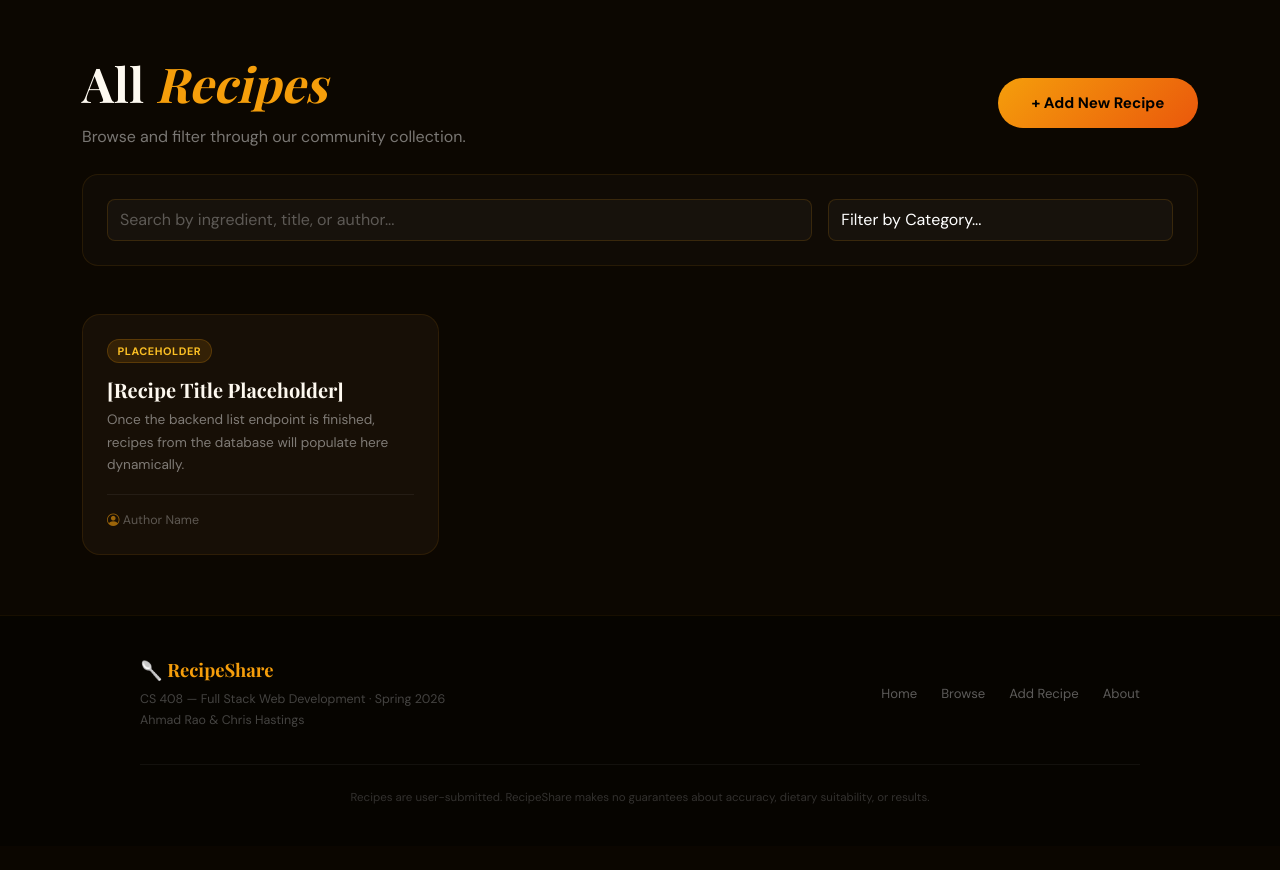
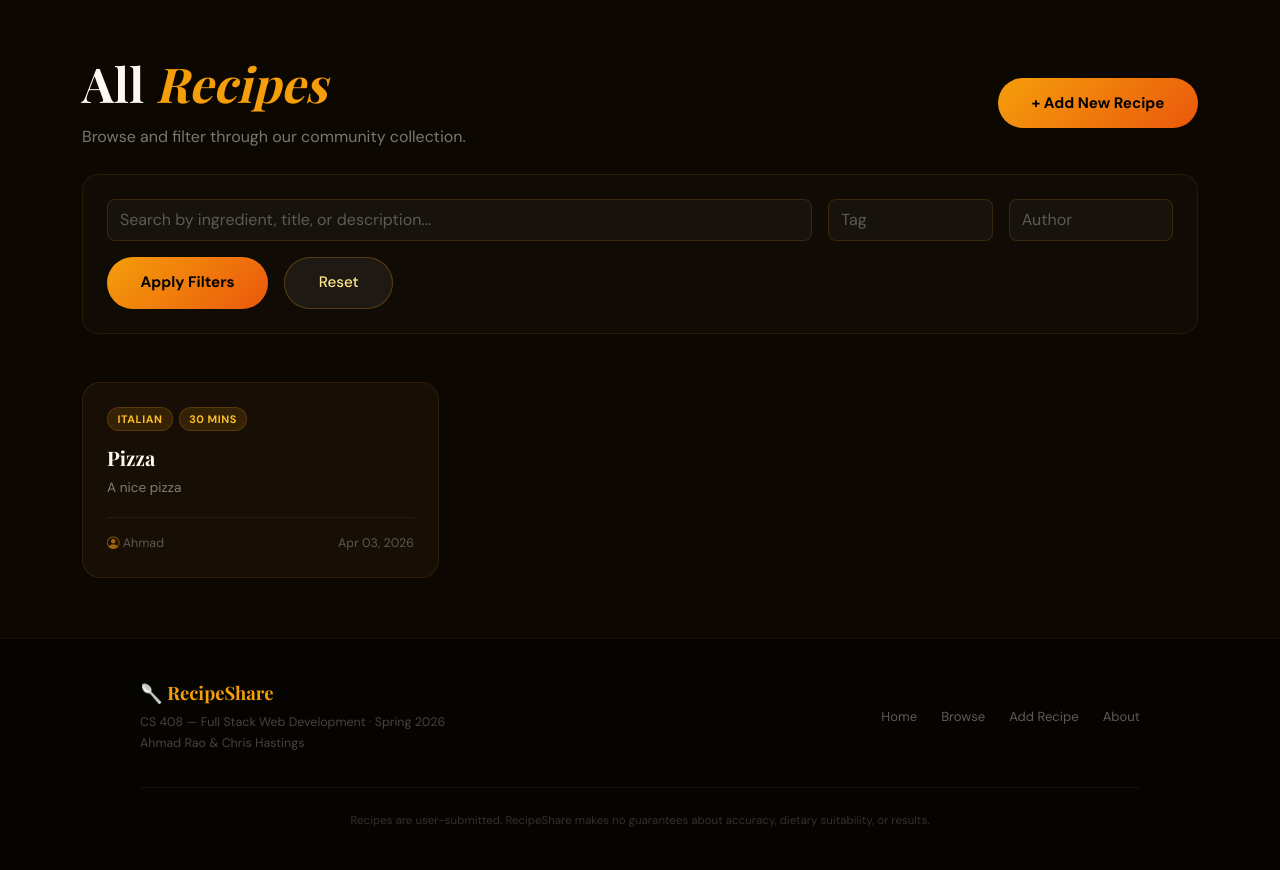
Before and after one commit to arjrao91219/CS408-Project, a FastAPI app: page /browse in a window 1280 px wide. Shown: the part 73-943 px from the top of the page. Before the commit the page ends 877 px from the top, so only its background shows below. Run offline with FastAPI, Linux system fonts and the light colour scheme; some web fonts are replaced.

Commit message:
Chedkpoint 3

```diff
--- a/app/routers/pages.py
+++ b/app/routers/pages.py
@@ -1,6 +1,11 @@
-from fastapi import APIRouter, Request
-from fastapi.responses import HTMLResponse
+from fastapi import APIRouter, Depends, Form, Request, status
+from fastapi.responses import HTMLResponse, RedirectResponse
 from fastapi.templating import Jinja2Templates
+from sqlalchemy import or_
+from sqlalchemy.orm import Session
+
+from app.database import get_db
+from app.models import Recipe
 
 router = APIRouter()
 templates = Jinja2Templates(directory="app/templates")
@@ -10,12 +15,67 @@ async def home(request: Request):
     return templates.TemplateResponse(request=request, name="index.html")
 
 @router.get("/browse", response_class=HTMLResponse)
-async def browse(request: Request):
-    return templates.TemplateResponse(request=request, name="browse.html")
+async def browse(
+    request: Request,
+    search: str = "",
+    author: str = "",
+    tag: str = "",
+    db: Session = Depends(get_db),
+):
+    query = db.query(Recipe)
+
+    if search:
+        keyword = f"%{search.strip()}%"
+        query = query.filter(
+            or_(
+                Recipe.title.ilike(keyword),
+                Recipe.description.ilike(keyword),
+                Recipe.ingredients.ilike(keyword),
+            )
+        )
+
+    if author:
+        query = query.filter(Recipe.author.ilike(f"%{author.strip()}%"))
+
+    if tag:
+        query = query.filter(Recipe.tags.ilike(f"%{tag.strip()}%"))
+
+    recipes = query.order_by(Recipe.created_at.desc(), Recipe.id.desc()).all()
+    return templates.TemplateResponse(
+        request=request,
+        name="browse.html",
+        context={
+            "recipes": recipes,
+            "filters": {"search": search, "author": author, "tag": tag},
+        },
+    )
 
 @router.get("/add", response_class=HTMLResponse)
 async def add_recipe(request: Request):
     return templates.TemplateResponse(request=request, name="add.html")
+
+@router.post("/add")
+async def create_recipe(
+    title: str = Form(...),
+    author: str = Form(...),
+    description: str = Form(""),
+    ingredients: str = Form(...),
+    steps: str = Form(...),
+    tags: str = Form(""),
+    db: Session = Depends(get_db),
+):
+    recipe = Recipe(
+        title=title.strip(),
+        author=author.strip(),
+        description=description.strip(),
+        ingredients=ingredients.strip(),
+        steps=steps.strip(),
+        tags=tags.strip(),
+    )
+    db.add(recipe)
+    db.commit()
+
+    return RedirectResponse(url="/browse", status_code=status.HTTP_303_SEE_OTHER)
 
 @router.get("/recipes/{id}", response_class=HTMLResponse)
 async def recipe_detail(request: Request, id: int):
--- a/app/templates/browse.html
+++ b/app/templates/browse.html
@@ -30,29 +30,52 @@
 </div>
 
 <div class="mb-5 p-4 rounded-4" style="background: rgba(255,255,255,0.02); border: 1px solid rgba(245,158,11,0.1);">
-    <div class="row g-3">
+    <form method="GET" action="/browse" class="row g-3">
         <div class="col-md-8">
-            <input type="text" class="form-control dark-input py-2" placeholder="Search by ingredient, title, or author...">
+            <input type="text" name="search" value="{{ filters.search }}" class="form-control dark-input py-2" placeholder="Search by ingredient, title, or description...">
         </div>
-        <div class="col-md-4">
-            <select class="form-select dark-input py-2">
-                <option selected>Filter by Category...</option>
-                <option value="1">Vegetarian</option>
-                <option value="2">Quick & Easy</option>
-                <option value="3">Dessert</option>
-            </select>
+        <div class="col-md-2">
+            <input type="text" name="tag" value="{{ filters.tag }}" class="form-control dark-input py-2" placeholder="Tag">
         </div>
-    </div>
+        <div class="col-md-2">
+            <input type="text" name="author" value="{{ filters.author }}" class="form-control dark-input py-2" placeholder="Author">
+        </div>
+        <div class="col-12 d-flex gap-3 flex-wrap">
+            <button type="submit" class="btn-primary-hero">Apply Filters</button>
+            <a href="/browse" class="btn-secondary-hero">Reset</a>
+        </div>
+    </form>
 </div>
 
+{% if recipes %}
 <div class="recipes-grid">
-    <a href="/recipes/1" class="recipe-card">
-        <div class="card-tags"><span class="tag">Placeholder</span></div>
-        <div class="card-title">[Recipe Title Placeholder]</div>
-        <div class="card-desc">Once the backend list endpoint is finished, recipes from the database will populate here dynamically.</div>
+    {% for recipe in recipes %}
+    <a href="/recipes/{{ recipe.id }}" class="recipe-card">
+        <div class="card-tags">
+            {% if recipe.tags %}
+                {% for tag_name in recipe.tags.split(",") %}
+                    {% if tag_name.strip() %}
+                    <span class="tag">{{ tag_name.strip() }}</span>
+                    {% endif %}
+                {% endfor %}
+            {% else %}
+                <span class="tag">Community Recipe</span>
+            {% endif %}
+        </div>
+        <div class="card-title">{{ recipe.title }}</div>
+        <div class="card-desc">{{ recipe.description if recipe.description else "No description added yet." }}</div>
         <div class="card-meta">
-            <div><i class="bi bi-person-circle"></i> Author Name</div>
+            <div><i class="bi bi-person-circle"></i> {{ recipe.author if recipe.author else "Anonymous" }}</div>
+            <div>{{ recipe.created_at.strftime("%b %d, %Y") if recipe.created_at else "Just added" }}</div>
         </div>
     </a>
+    {% endfor %}
 </div>
+{% else %}
+<div class="p-5 rounded-4 text-center" style="background: rgba(255,255,255,0.02); border: 1px solid rgba(245,158,11,0.1);">
+    <h2 class="section-title" style="font-size: 2rem;">No <em>Recipes</em> Yet</h2>
+    <p class="section-sub mx-auto">Add the first recipe to start building the shared collection.</p>
+    <a href="/add" class="btn-primary-hero mt-3">Share the First Recipe</a>
+</div>
+{% endif %}
 {% endblock %}
--- a/requirements.txt
+++ b/requirements.txt
@@ -4,3 +4,4 @@ pytest
 jinja2
 sqlalchemy
 httpx
+python-multipart
```
Also changed, not shown: app/templates/add.html (+10 -6 lines), tests/test_routes.py (+87 -6 lines), recipes.db.
